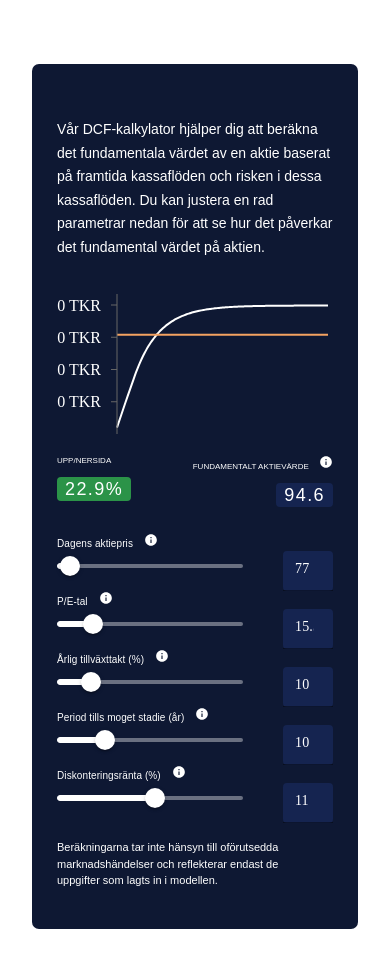
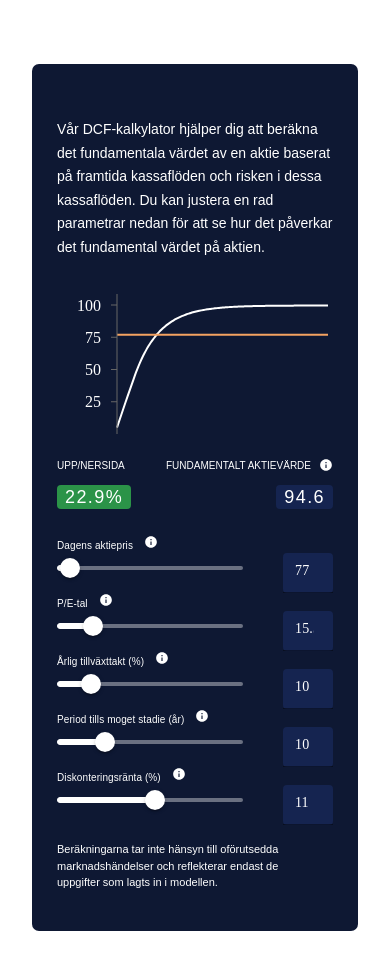
Before and after one commit to philipAson/dcf-kalkylator, a React (Vite) app: page / in a window 390 px wide. Built offline with nearby package versions, Linux system fonts and the light colour scheme; a web font is replaced by a local one.

Commit message:
tooltip Icon css

```diff
--- a/src/App.css
+++ b/src/App.css
@@ -72,6 +72,13 @@
   margin: 0;
 }
 
+.dcf-result-container > p:first-child {
+  display: inline-flex;
+  align-items: center;
+  font-size: 10px;
+  height: 20px;
+}
+
 .dcf-result {
   margin-bottom: 0;
   font-weight: 300;
@@ -97,7 +104,6 @@
   align-items: flex-end;
   padding-right: 50px;
 }
-
 
 @media only screen and (max-width: 1300px) {
   .dcf-calc-result {
@@ -140,23 +146,12 @@
     grid-row: 3;
     grid-column: 1;
     text-align: left;
-    justify-content:flex-start
+    justify-content: flex-start;
   }
 
   .dcf-disclaimer {
     grid-row: 4;
     grid-column: 1 / span 2;
-
-  }
-
-  .dcf-calc-result {
-
-  }
-  .dcf-result {
-
-  }
-
-  .dcf-result-container {
   }
 }
 
@@ -196,16 +191,11 @@
   }
 
   .dcf-result {
-   font-size: 24px;
-  }
-
-  .dcf-result-container > p:first-child {
-    font-size: 10px;
+    font-size: 24px;
   }
 }
 
 @media only screen and (max-width: 400px) {
-
   .dcf-graph {
     height: 150px;
   }
@@ -213,8 +203,4 @@
   .dcf-result {
     font-size: 18px;
   }
-
-  .dcf-result-container > p:first-child {
-    font-size: 8px;
-  }
 }
--- a/src/components/Dcf.jsx
+++ b/src/components/Dcf.jsx
@@ -177,8 +177,8 @@ const Dcf = () => {
               tickMargin={10}
               tickFormatter={(value) =>
                 value < 999999
-                  ? Math.round(value / 1000).toLocaleString() + " TKR"
-                  : (value / 1000000).toFixed(2).toLocaleString() + " MKR"
+                  ? Math.round(value).toLocaleString()
+                  : (value / 1000000).toFixed(2).toLocaleString() + " M"
               }
               fontFamily="bebas-neue-pro"
               fontWeight={400}
```
